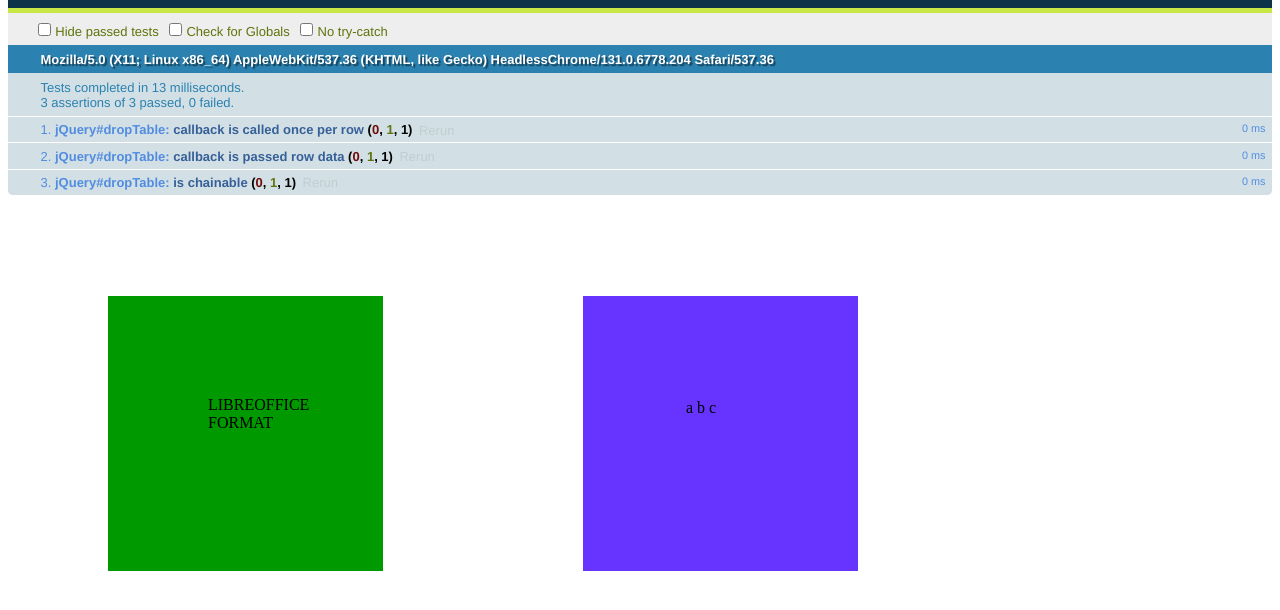
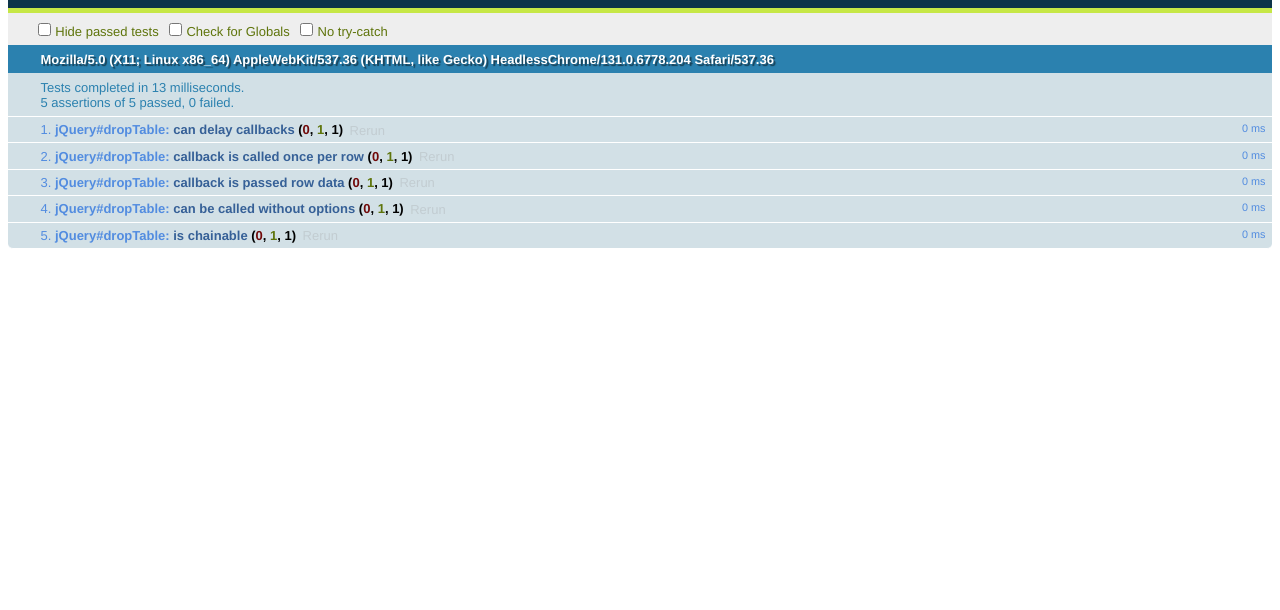
Before and after one commit to kstevens715/dropTable, a website: page test/dropTable.html in a window 1280 px wide. Shown: the part 48-658 px from the top of the page. Drawn offline with Linux system fonts and the light colour scheme.

Commit message:
Add Options Object

```diff
--- a/src/dropTable.js
+++ b/src/dropTable.js
@@ -10,28 +10,32 @@
 //      It will simulate dragging and dropping from a spreadsheet.
 (function($) {
 
-  // A user defined callback to process each row.
-  var onRowProcessed;
+  var options;
 
   var methods = {
+
     drop: function(e) {
-      var data = e.originalEvent.dataTransfer.getData("text/plain"); //Text
+      var data = e.originalEvent.dataTransfer.getData("Text"); //Text
       var result = $.csv.toArrays(data, { separator: "\t" });
       methods.drawHtml(result);
       return true;
     },
+
     dragOver: function() {
       // return false to allow drops, true otherwise.
       return false;
     },
+
     dragEnter: function() {
       //todo: addClass
       return false;
     },
+
     dragLeave: function() {
       //todo: removeClass
       return false;
     },
+
     drawHtml: function(rows) {
       var sheet = document.getElementById('spreadsheet');
       var output = "<table>";
@@ -39,12 +43,18 @@
         var row = rows[rowIndex];
 
         //TODO: Pass an object instead of an array if we have column headers.
-        onRowProcessed(row);
+        //console.log("Callbacks? " + settings.runCallbacksOnDrop);
+        if (options.processOnDrop &&
+              typeof(options.fnProcessRow) === "function") {
+          options.fnProcessRow(row);
+        }
 
         output += "<tr>";
+
         for (var colIndex=0; colIndex<row.length; colIndex++) {
           output = output + "<td>" + row[colIndex] + "</td>";
         }
+
         output += "</tr>";
       }
       output += "</table>";
@@ -52,9 +62,12 @@
     }
   };
 
-  $.fn.dropTable = function(callback) {
+  $.fn.dropTable = function(opts) {
 
-    onRowProcessed = callback;
+    options = $.extend({
+      fnProcessRow: null,
+      processOnDrop: true
+    }, opts);
 
     this.on('dragover',  methods.dragOver);
     this.on('drop',      methods.drop);
--- a/test/dropTable.html
+++ b/test/dropTable.html
@@ -7,40 +7,18 @@
   <script src="../libs/jquery-loader.js"></script>
   <!-- Load local QUnit. -->
   <link rel="stylesheet" href="../libs/qunit/qunit.css" media="screen">
-  <style type="text/css">
-    #spreadsheet {
-      float:left;padding:100px;margin:100px;-moz-user-select:none;
-    }
-    #spreadsheet { background-color: #6633FF; width:75px; height:75px;  }
-    #openoffice {
-      float:left;padding:100px;margin:100px;-moz-user-select:none;
-    }
-    #openoffice { background-color: #009900; width:75px; height:75px;  }
-  </style>
   <script src="../libs/qunit/qunit.js"></script>
   <script src="../libs/jquery.csv-0.71.js" type="text/javascript"></script>
   <!-- Load local lib and tests. -->
   <script src="../src/dropTable.js"></script>
-  <script type="text/javascript">
-
-    function drag(e)
-    {
-      e.dataTransfer.setData("Text", "column1\tcolumn2\tcolumn3\nrow2a\trow2b\trow2c\nrow3a\trow3b\trow3c");
-    }
-
-  </script>
   <script src="dropTable_test.js"></script>
   <!-- Removing access to jQuery and $. But it'll still be available as _$, if
        you REALLY want to mess around with jQuery in the console. REMEMBER WE
-       ARE TESTING A PLUGIN HERE, THIS HELPS ENSURE BEST PRACTICES. REALLY.
-       <script>window._$ = jQuery.noConflict(true);</script>-->
+       ARE TESTING A PLUGIN HERE, THIS HELPS ENSURE BEST PRACTICES. REALLY. -->
+       <script>window._$ = jQuery.noConflict(true);</script>
 </head>
 <body>
   <div id="qunit"></div>
-  <div id="openoffice" draggable="true" ondragstart="drag(event)">
-    LIBREOFFICE FORMAT
-  </div>
-  <div id="spreadsheet">
-  </div>
+  <div id="qunit-fixture"></div>
 </body>
 </html>
--- a/test/dropTable_test.js
+++ b/test/dropTable_test.js
@@ -1,34 +1,13 @@
 (function($) {
-  /*
-    ======== A Handy Little QUnit Reference ========
-    http://api.qunitjs.com/
-
-    Test methods:
-      module(name, {[setup][ ,teardown]})
-      test(name, callback)
-      expect(numberOfAssertions)
-      stop(increment)
-      start(decrement)
-    Test assertions:
-      ok(value, [message])
-      equal(actual, expected, [message])
-      notEqual(actual, expected, [message])
-      deepEqual(actual, expected, [message])
-      notDeepEqual(actual, expected, [message])
-      strictEqual(actual, expected, [message])
-      notStrictEqual(actual, expected, [message])
-      throws(block, [expected], [message])
-  */
-
+    //http://api.qunitjs.com/
   // This is all that I need from the event
   // e.originalEvent.dataTransfer.getData("text/plain");
-  //
 
-  dropEventMock = function(data) {
-    return jQuery.Event("drop", {
+  var dropEventMock = function(data) {
+    return window._$.Event("drop", {
       originalEvent: {
         dataTransfer: {
-          getData: function(methType) {
+          getData: function() {
             return data;
           }
         }
@@ -37,28 +16,62 @@
   };
 
   module('jQuery#dropTable', {
-    // This will run before each test in this module.
     setup: function() {
+      $('#qunit-fixture').html('<div id="spreadsheet"></div>');
       this.spreadsheet = $('#spreadsheet');
+    },
+    teardown: function() {
+      $('#qunit-fixture').html('');
     }
+  });
+
+  test('can delay callbacks', function() {
+    expect(1);
+    var count = 0;
+    var opts = {
+      processOnDrop: false,
+      fnProcessRow: function() { count += 1; }
+    };
+    var e = dropEventMock('a\nb\nc\n');
+    this.spreadsheet.dropTable(opts);
+    this.spreadsheet.trigger(e);
+    strictEqual(count, 0);
   });
 
   test('callback is called once per row', function() {
     expect(1);
     var count = 0;
     var e = dropEventMock('a\nb\nc\n');
-    this.spreadsheet.dropTable(function(row) { count += 1; });
+    var opts = {
+      fnProcessRow: function() {
+        count += 1;
+      }
+    };
+    this.spreadsheet.dropTable(opts);
     this.spreadsheet.trigger(e);
-    strictEqual(count, 3)
+    strictEqual(count, 3);
   });
 
   test('callback is passed row data', function() {
     expect(1);
     var e = dropEventMock('a\tb\tc\n');
     var data = null;
-    this.spreadsheet.dropTable(function(row) { data = row; });
+    var opts = {
+      fnProcessRow: function(row) {
+        data = row;
+      }
+    };
+    this.spreadsheet.dropTable(opts);
     this.spreadsheet.trigger(e);
-    deepEqual(data, ['a', 'b', 'c'])
+    deepEqual(data, ['a', 'b', 'c']);
+  });
+
+  test('can be called without options', function() {
+    expect(1);
+    var e = dropEventMock('a\tb\tc\n');
+    this.spreadsheet.dropTable();
+    this.spreadsheet.trigger(e);
+    ok(true, "options _are_ optional");
   });
 
   test('is chainable', function() {
@@ -66,30 +79,4 @@
     strictEqual(this.spreadsheet.dropTable(), this.spreadsheet, 'should be chainable');
   });
 
-  // test('is awesome', function() {
-  //   expect(1);
-  //   strictEqual(this.elems.awesome().text(), 'awesome0awesome1awesome2', 'should be awesome');
-  // });
-
-  // module('jQuery.awesome');
-
-  // test('is awesome', function() {
-  //   expect(2);
-  //   strictEqual($.awesome(), 'awesome.', 'should be awesome');
-  //   strictEqual($.awesome({punctuation: '!'}), 'awesome!', 'should be thoroughly awesome');
-  // });
-
-  // module(':awesome selector', {
-  //   // This will run before each test in this module.
-  //   setup: function() {
-  //     this.elems = $('#qunit-fixture').children();
-  //   }
-  // });
-
-  // test('is awesome', function() {
-  //   expect(1);
-  //   // Use deepEqual & .get() when comparing jQuery objects.
-  //   deepEqual(this.elems.filter(':awesome').get(), this.elems.last().get(), 'knows awesome when it sees it');
-  // });
-
 }(jQuery));
```
Also changed, not shown: dist/dropTable.js, dist/dropTable.min.js.
